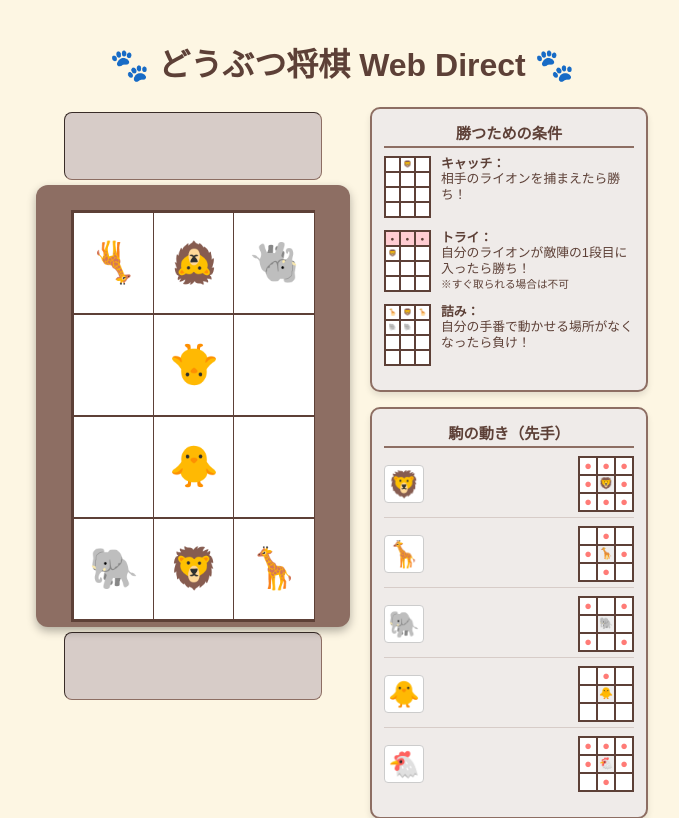
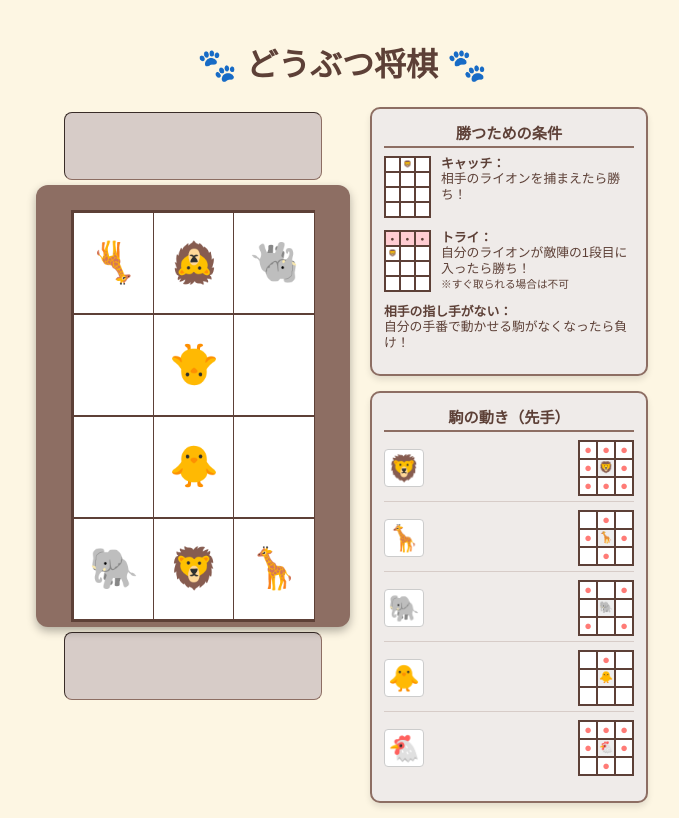
Before and after one commit to O-kagami/DobutsuShogi, a Flask app: page / in a window 1280 px wide. Shown: the top 818 px of the page, without its empty margins (298-977 px from the left). Run offline with Flask 3, Linux system fonts and the light colour scheme.

Commit message:
change messages

```diff
--- a/static/js/game.js
+++ b/static/js/game.js
@@ -135,7 +135,7 @@ function updateUI(data) {
     if (data.winner !== 0) {
         const msg = document.getElementById('win-message');
         if (data.winner === 2) msg.innerText = "引き分け（千日手）";
-        else msg.innerText = data.winner === 1 ? "🎉 あなたの勝ち！" : "😱 AIの勝ち！";
+        else msg.innerText = data.winner === 1 ? "🎉 あなたの勝ち！やったね" : "😱 AIの勝ち！あなたの負け🤣";
         msg.style.display = 'block';
         document.getElementById('status-text').innerText = "対局終了";
     } else {
--- a/templates/index.html
+++ b/templates/index.html
@@ -3,11 +3,11 @@
 <head>
     <meta charset="UTF-8">
     <meta name="viewport" content="width=device-width, initial-scale=1.0">
-    <title>どうぶつ将棋 Web Direct</title>
+    <title>どうぶつ将棋</title>
     <link rel="stylesheet" href="{{ url_for('static', filename='css/style.css') }}">
 </head>
 <body>
-    <h1>🐾 どうぶつ将棋 Web Direct 🐾</h1>
+    <h1>🐾 どうぶつ将棋 🐾</h1>
     <div class="game-container">
         <div class="board-area">
             <div class="hand-area" id="hand2"></div>
@@ -37,13 +37,7 @@
                     <p class="w-desc"><strong>トライ：</strong><br>自分のライオンが敵陣の1段目に入ったら勝ち！<br><small>※すぐ取られる場合は不可</small></p>
                 </div>
                 <div class="win-cond-item">
-                    <div class="win-grid">
-                        <div class="w-cell">🦒</div><div class="w-cell">🦁</div><div class="w-cell">🦒</div>
-                        <div class="w-cell">🐘</div><div class="w-cell">🐘</div><div class="w-cell"></div>
-                        <div class="w-cell"></div><div class="w-cell"></div><div class="w-cell"></div>
-                        <div class="w-cell"></div><div class="w-cell"></div><div class="w-cell"></div>
-                    </div>
-                    <p class="w-desc"><strong>詰み：</strong><br>自分の手番で動かせる場所がなくなったら負け！</p>
+                    <p class="w-desc"><strong>相手の指し手がない：</strong><br>自分の手番で動かせる駒がなくなったら負け！</p>
                 </div>
             </div>
 
```
